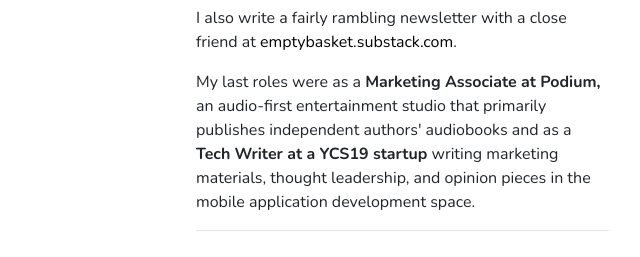
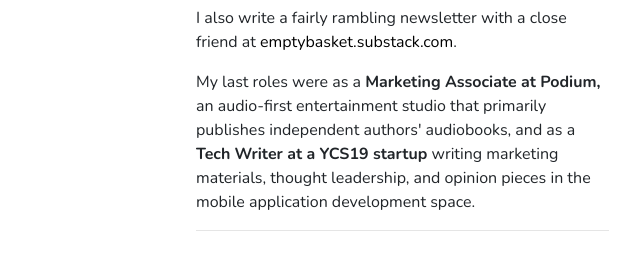
Before and after one commit to jasonmatthewluna/jasonmatthewluna.github.io, a plain HTML site: page index.html in a window 1280 px wide. Shown: the part 418-675 px from the top of the page, 301-941 px from the left. Drawn offline with nearby package versions, Linux system fonts and the light colour scheme.

Commit message:
Update index.html

```diff
--- a/index.html
+++ b/index.html
@@ -83,7 +83,7 @@
 						<p>I'm fond of Kirkland kombucha (not sponsored), adding the em dash to all of my writing—I'm a sucker for a little extra detail—and reading.</p>
 						<p>Professionally, I currently work as a <strong>Linguist at IV.AI</strong>, doing conversational design and creating ontologies for tweets of different topics.</p>
 						<p>I also write a fairly rambling newsletter with a close friend at <a href="emptybasket.substack.com">emptybasket.substack.com</a>.<p>
-						<p>My last roles were as a <strong>Marketing Associate at Podium,</strong> an audio-first entertainment studio that primarily publishes independent authors' audiobooks and as a <strong>Tech Writer at a YCS19 startup</strong> writing marketing materials, thought leadership, and opinion pieces in the mobile application development space.</p>
+						<p>My last roles were as a <strong>Marketing Associate at Podium,</strong> an audio-first entertainment studio that primarily publishes independent authors' audiobooks, and as a <strong>Tech Writer at a YCS19 startup</strong> writing marketing materials, thought leadership, and opinion pieces in the mobile application development space.</p>
 						<hr style="height: 1em">
 						<div class = "row">
 							<div>
```
